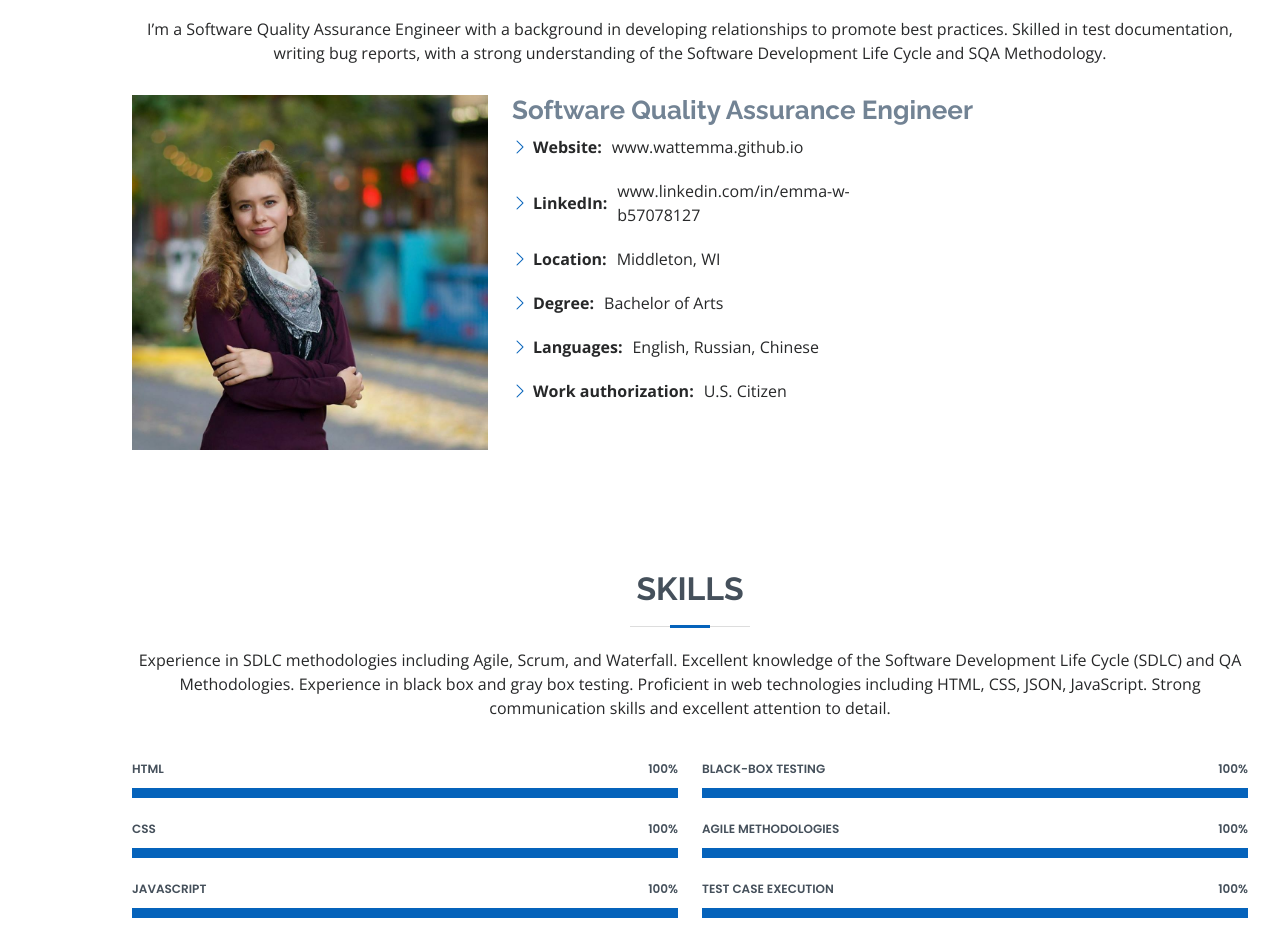
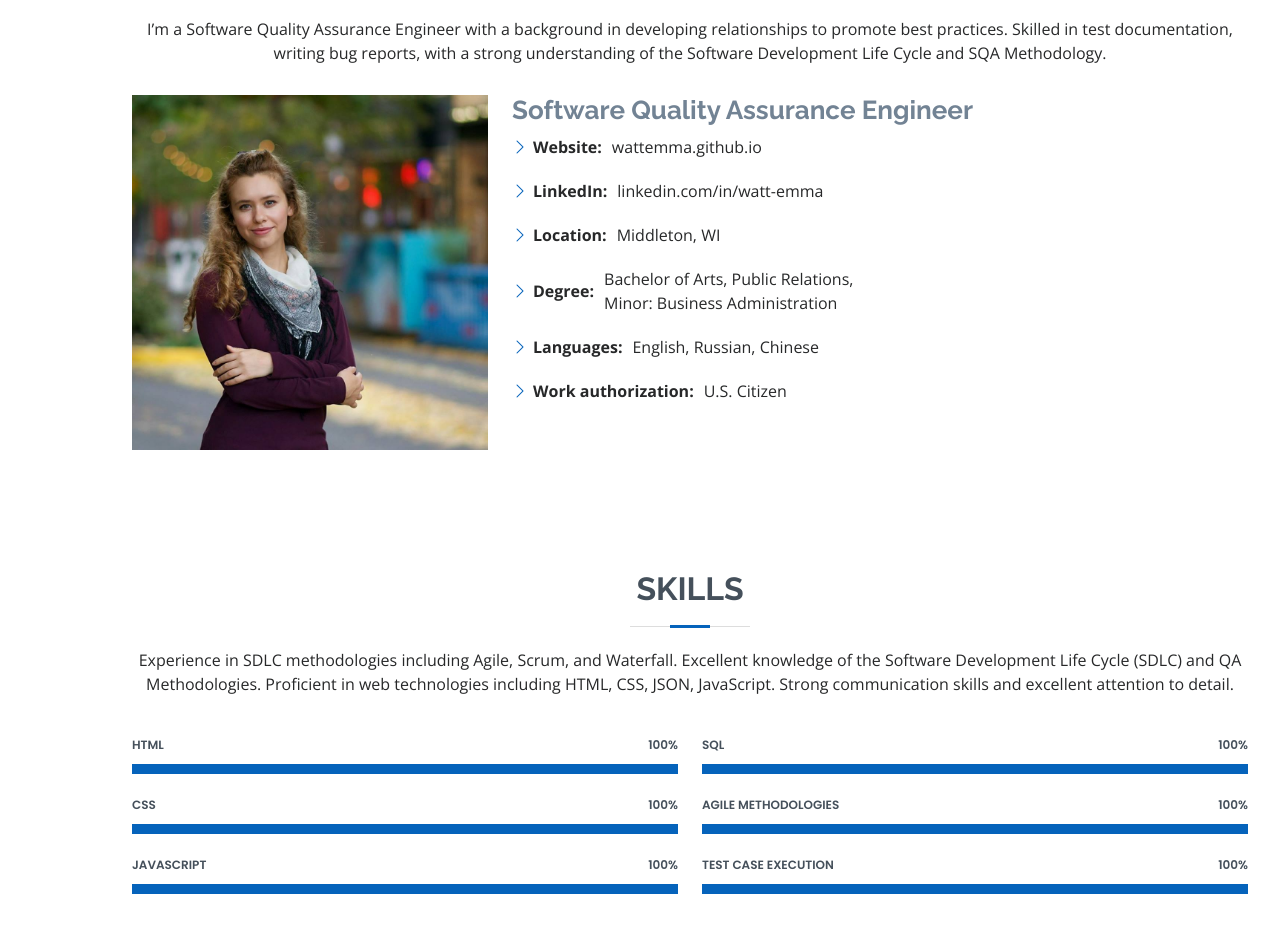
Before and after one commit to wattemma/wattemma.github.io, a plain HTML site: page index.html in a window 1280 px wide. Shown: the part 921-1854 px from the top of the page. Drawn offline with nearby package versions, Linux system fonts and the light colour scheme.

Commit message:
edited my LinkedIn Link

```diff
--- a/index.html
+++ b/index.html
@@ -93,7 +93,7 @@
           I'm a
           <span
             class="typed"
-            data-typed-items="Quality Assurance Engineer, Avid Hiker, JiuJitsu Practitioner, To-Do List Enthusiast"
+            data-typed-items="QA Engineer, Jiu-Jitsu Practitioner, Avid Hiker, To-do List Enthusiast"
           ></span>
         </p>
         <div class="social-links">
@@ -130,12 +130,12 @@
                     <li>
                       <i class="bi bi-chevron-right"></i>
                       <strong>Website:</strong>
-                      <span>www.wattemma.github.io</span>
+                      <span>wattemma.github.io</span>
                     </li>
                     <li>
                       <i class="bi bi-chevron-right"></i>
                       <strong>LinkedIn:</strong>
-                      <span>www.linkedin.com/in/emma-w-b57078127</span>
+                      <span>linkedin.com/in/watt-emma</span>
                     </li>
                     <li>
                       <i class="bi bi-chevron-right"></i>
@@ -143,7 +143,7 @@
                     </li>
                     <li>
                       <i class="bi bi-chevron-right"></i>
-                      <strong>Degree:</strong> <span>Bachelor of Arts</span>
+                      <strong>Degree:</strong> <span>Bachelor of Arts, Public Relations, Minor: Business Administration</span>
                     </li>
                     <li>
                       <i class="bi bi-chevron-right"></i>
@@ -170,7 +170,7 @@
           <div class="section-title">
             <h2>Skills</h2>
             <p>
-              Experience in SDLC methodologies including Agile, Scrum, and Waterfall. Excellent knowledge of the Software Development Life Cycle (SDLC) and QA Methodologies. Experience in black box and gray box testing. Proficient in web technologies including HTML, CSS, JSON, JavaScript. Strong communication skills and excellent attention to detail.
+              Experience in SDLC methodologies including Agile, Scrum, and Waterfall. Excellent knowledge of the Software Development Life Cycle (SDLC) and QA Methodologies. Proficient in web technologies including HTML, CSS, JSON, JavaScript. Strong communication skills and excellent attention to detail.
 
             </p>
           </div>
@@ -220,7 +220,7 @@
             <div class="col-lg-6">
               <div class="progress">
                 <span class="skill"
-                  >Black-box testing <i class="val">100%</i></span
+                  >SQL <i class="val">100%</i></span
                 >
                 <div class="progress-bar-wrap">
                   <div
@@ -433,25 +433,16 @@
                     Speak Mandarin Chinese and Russian
                   </li>
                   <li>
-                    Intermediate Brazilian JiuJitsu practitioner
+                    Intermediate Brazilian Jiu-Jitsu practitioner
                   </li>
                   <li>
                     Cybersecurity news and podcasts
                   </li>
                 </ul>
 
-              <!-- added the stuff below to the resume section, otherwise it appeard as a separate section on the left... -->
+
             </div>
-            <!-- <div class="col-lg-6">
-              <h3 class="resume-title">Skills, Activities, and Interests</h3>
-              <div class="resume-item">
-                <ul>
-                  <li>Speak Mandarin Chinese and Russian</li>
-                  <li>Intermediate Brazilian JiuJitsu practitioner</li>
-                  <li>Cybersecurity news and podcasts</li>
-                </ul>
-              </div>
-            </div> -->
+
           </div>
         </div>
       </section>
```
